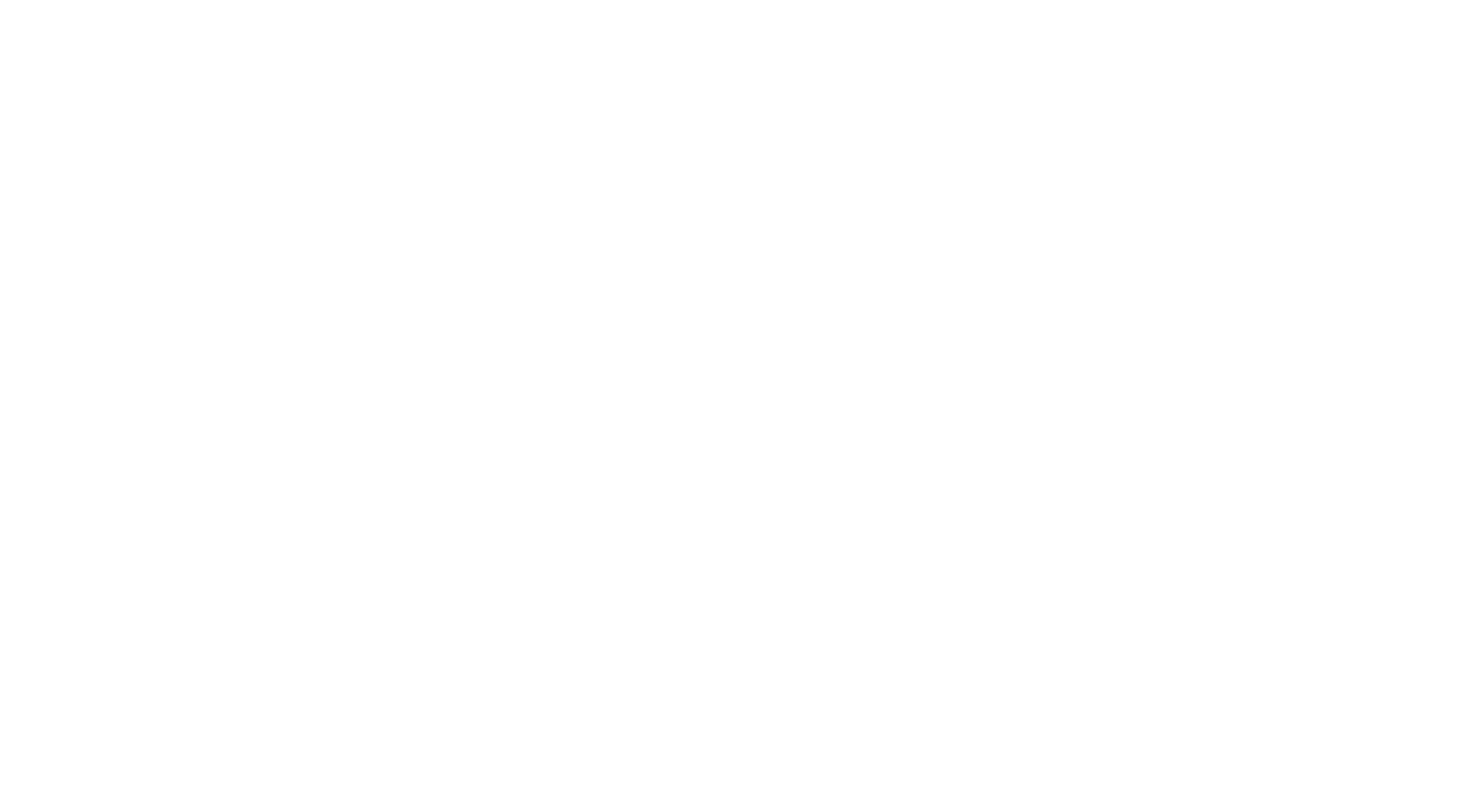
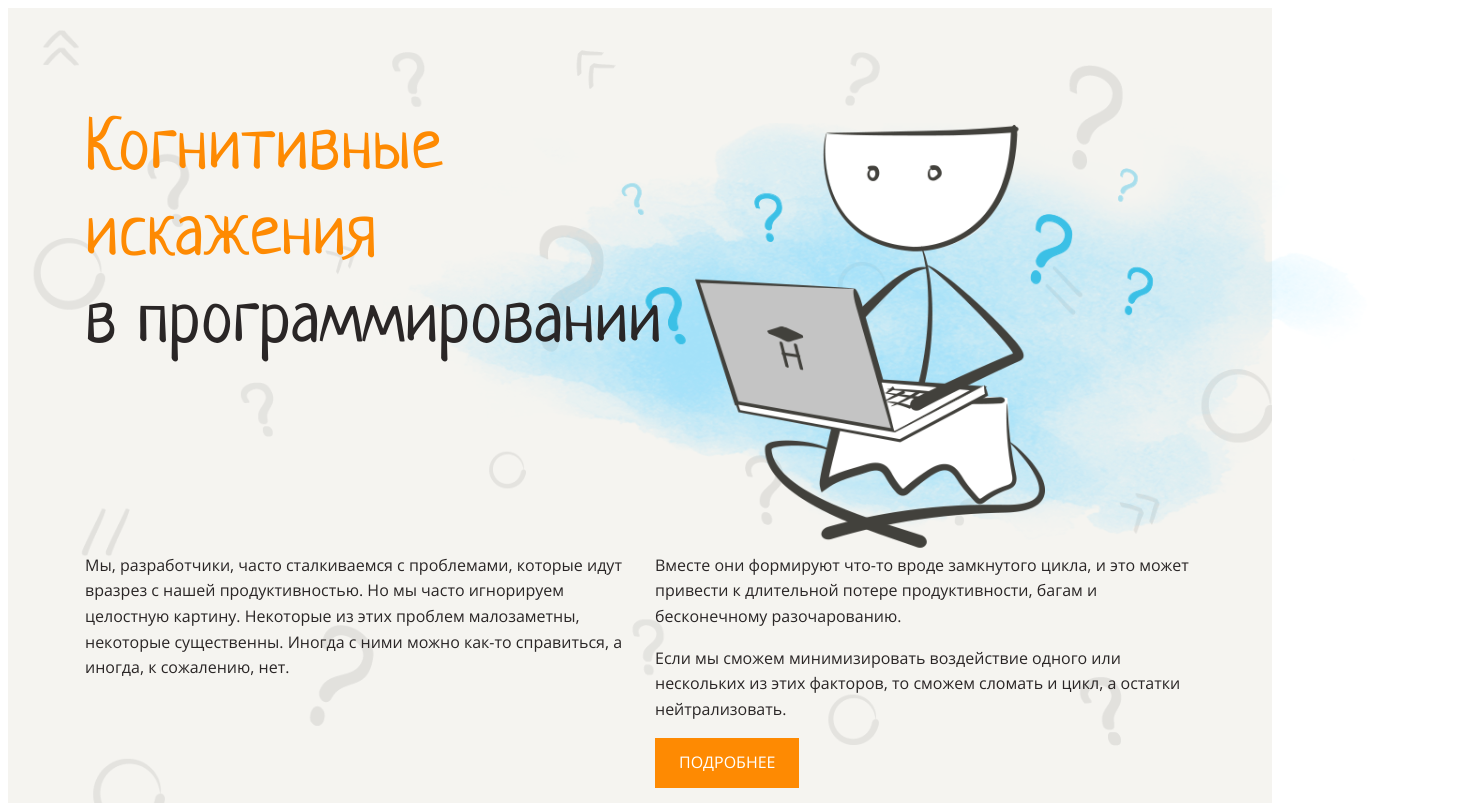
Before and after one commit to Tiltusha/layout-designer-project-58, a website: page src/index.html in a window 1280 px wide. Shown: the top 803 px of the page, 1465 px wide, since content can reach past the window. Drawn offline with Linux system fonts and the light colour scheme.

Commit message:
header, main section

```diff
--- a/src/index.html
+++ b/src/index.html
@@ -9,9 +9,40 @@
     <link rel="stylesheet" href="styles/style.css">
 </head>
 <body>
-    <header class="section">
+    <header class="header background-img">
+        <div class="container container__header">
+            <h1 class="header__h1">Когнитивные <br> искажения <br> <span class="header__span">в программировании</span>
+            </h1>
+            <img src="images/main.png" alt="Человек с ноутбуком" class="header__img">
+            <div class="header__items">
+                <div class="items-width">
+                    <div class="item-1">
+                        <p>Мы, разработчики, часто сталкиваемся с проблемами, которые идут вразрез с нашей продуктивностью. Но мы часто игнорируем целостную картину. Некоторые из этих проблем малозаметны, некоторые существенны. Иногда с ними можно как-то справиться, а иногда, к сожалению, нет.</p>
+                    </div>
+                </div>
+                <div class="items-width">
+                    <div class="item-1">
+                        <p>Вместе они формируют что-то вроде замкнутого цикла,
+                        и это может привести к длительной потере продуктивности,
+                        багам и бесконечному разочарованию.</p>
+                        <p class="">Если мы сможем минимизировать воздействие одного или нескольких из этих факторов,
+                        то сможем сломать и цикл, а остатки нейтрализовать.</p>
+                        <a class="button header__button" href="#">подробнее</a>
+                    </div>
+                </div>
+            </div>
+        </div>
     </header>
-    <main></main>
+    <main>
+        <div class="promo container background-image">
+            <h2>Что же это такое, <br> <span class="promo__h2">когнитивные искажения?</span></h2>
+            <p class="mb-30">Что такое когнитивные искажения. Petrovna Channel</p>
+            <div class="video">
+                <iframe class="video" width="919" height="569" src="https://www.youtube.com/embed/jie9AizBqss" frameborder="0" allowfullscreen></iframe>
+            </div>
+
+        </div>
+    </main>
     <footer></footer>
 </body>
 </html>
--- a/src/styles/css/base.css
+++ b/src/styles/css/base.css
@@ -1,17 +1,22 @@
+* {
+    box-sizing: border-box;
+}
+
+
 body {
     font-family: "OpenSans", sans-serif;
     font-size: 16px;
-    line-height: 1.6rem;
+    line-height: 1.6em;
     color: #2A2626;
-    width: 1110px;
-    box-sizing: border-box;
-    margin: 0 auto;
-    padding: 100px 0;
 }
+
 
 h1, h2, h3, h4, h5, h6 {
     font-family: "Neucha", sans-serif;
-    line-height: 1.2rem;
+    font-weight: 400;
+    line-height: 1.2em;
+    margin: 0;
+    padding: 0;
 }
 
 h1 {
@@ -27,13 +32,38 @@ h3 {
 }
 
 .section {
-    max-width: 1110px;/* Выравнивание по центру */
+    max-width: 1110px; /* Выравнивание по центру */
 }
 
-
+.container {
+    position: relative;
+    display: flex;
+    flex-direction: column;
+    justify-content: space-between;
+    max-width: 1110px;
+    min-height: 880px;
+    margin: 0 auto;
+    padding: 100px 0;
+}
 
 .hello {
     display: block;
 
     color: #fff;
   }
+
+
+.background-img {
+  position: relative;
+}
+
+.background-img::before {
+  position: absolute;
+  width: 100%;
+  height: 100%;
+  content: "";
+  background-image: url("../../images/background.png");
+  background-repeat: no-repeat;
+  background-size: cover;
+  opacity: 0.1;
+}
--- a/src/styles/css/fonts.css
+++ b/src/styles/css/fonts.css
@@ -1,11 +1,13 @@
 @font-face {
-    font-family: "OpenSans", sans-serif;
+    font-family: "OpenSans";
     src: url(../../fonts/OpenSans-Regular.ttf);
     font-weight: 700;
+    font-style: normal;
 }
 
 @font-face {
-    font-family: "Neucha", sans-serif;
+    font-family: "Neucha";
     src: url(../../fonts/Neucha-Regular.ttf);
     font-weight: 700;
+    font-style: normal;
 }
--- /dev/null
+++ b/src/styles/css/header.css
@@ -0,0 +1,49 @@
+.header {
+    display: flex;
+    justify-content: center;
+    background-color: var(--color-light);
+}
+
+.container__header {
+    position: relative;
+}
+
+.header__img {
+    position: absolute;
+    height: 525px;
+    top: 55px;
+    right: -270px;
+}
+
+.header__items {
+    display: flex;
+    gap: 30px;
+}
+
+.items-width {
+    width: calc(50% - 15px);
+  }
+
+.button {
+    display: inline-block;
+    padding: 0.75rem 1.5rem;
+    color: var(--white);
+    font-weight: 700;
+    text-transform: uppercase;
+    cursor: pointer;
+    text-decoration: none;
+}
+
+.header__button {
+    background-color: var(--color-main);
+    color: var(--color-white)
+}
+
+.header__h1 {
+    color: var(--color-main);
+    z-index: 1;
+}
+
+.header__span {
+    color: var(--color-dark)
+}
--- /dev/null
+++ b/src/styles/css/promo.css
@@ -0,0 +1,14 @@
+.promo {
+    display: flex;
+    flex-direction: column;
+    justify-content: center;
+    text-align: center;
+}
+
+.promo__h2 {
+    color: var(--color-main);
+}
+
+.video {
+    filter: drop-shadow(0 16px 32px rgba(0 0 0 / 15%));
+}
--- /dev/null
+++ b/src/styles/css/utilities.css
@@ -0,0 +1,15 @@
+.mb-100 {
+    margin-bottom: 100px;
+}
+
+.mb-185 {
+    margin-bottom: 185px;
+}
+
+.mb-51 {
+    margin-bottom: 51px;
+}
+
+.mb-30 {
+    margin-bottom: 30px;
+}
--- a/src/styles/css/variables.css
+++ b/src/styles/css/variables.css
@@ -1,37 +1,13 @@
 /* colors */
 
-color-white {
-    --color-white: #fff
+:root {
+    --color-white: #fff;
+    --color-white-trans: #d7ccc0;
+    --color-light: #f5f4f0;
+    --color-main: #fe8a02;
+    --color-main-dark: #42413c;
+    --color-dark: #2a2626;
+    --color-dark-trans:  #908d8b;
+    --color-brown: #b09a81;
+    --color-blue: #1085c5;
 }
-
-color-white-transparent {
-    --color-white-trans: #d7ccc0
-}
-
-color-light {
-    --color-light: #f5f4f0
-}
-
-color-main {
-    --color-main: #fe8a02
-}
-
-color-main-dark {
-    --color-main-dark: #42413c
-}
-
-color-dark {
-    --color-dark: #2a2626
-}
-
-color-dark-transparent {
-    --color-dark-trans:  #908d8b
-}
-
-color-brown {
-    --color-brown: #b09a81
-}
-
-color-blue {
-    --color-blue: #1085c5
-}
--- a/src/styles/style.css
+++ b/src/styles/style.css
@@ -2,3 +2,6 @@
 @import url(css/variables.css);
 @import url(css/fonts.css);
 @import url(css/base.css);
+@import url(css/header.css);
+@import url(css/utilities.css);
+@import url(css/promo.css);
```
Also changed, not shown: src/images/background.png (added), src/images/main.png (added), 2 other files.
